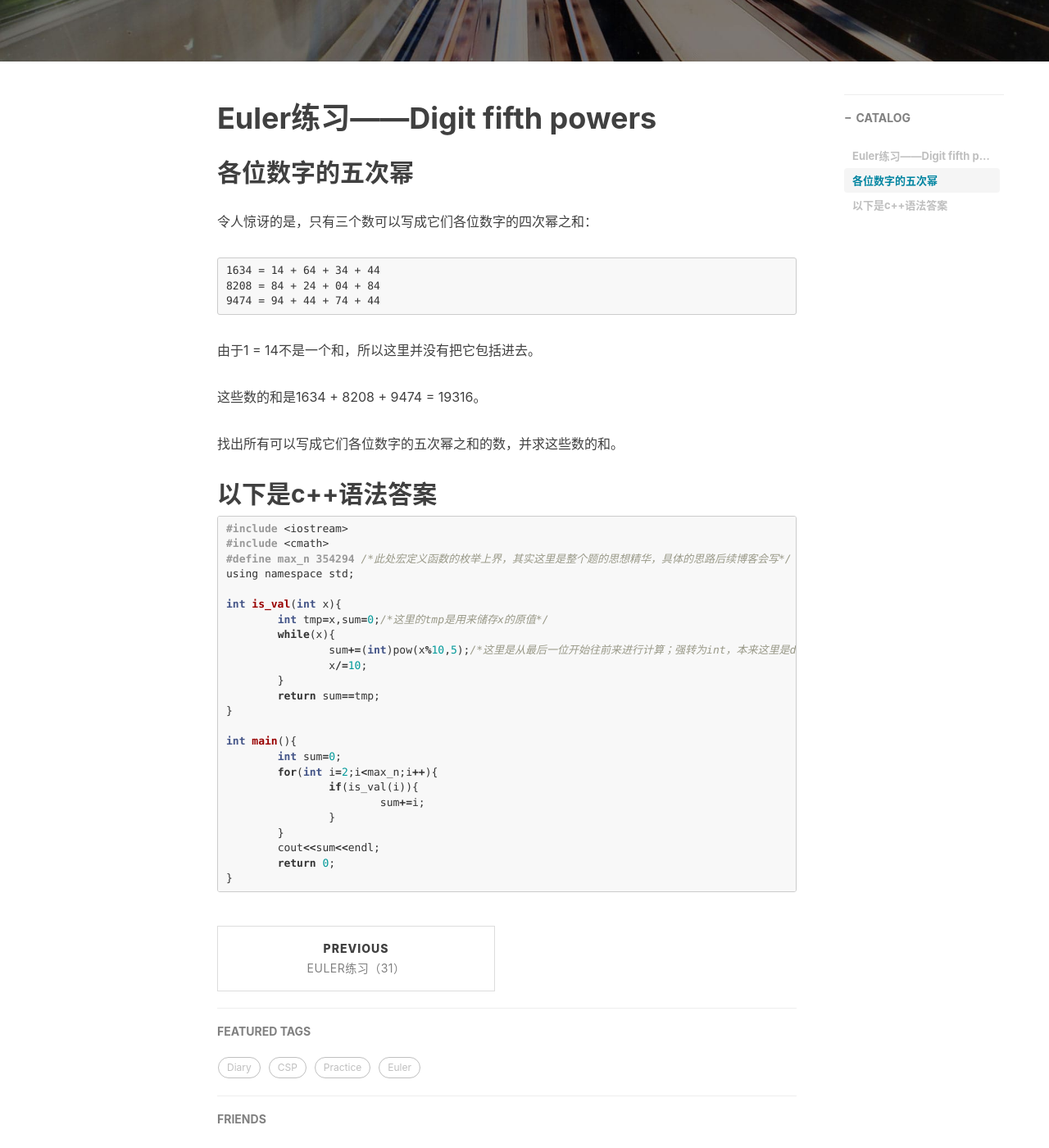
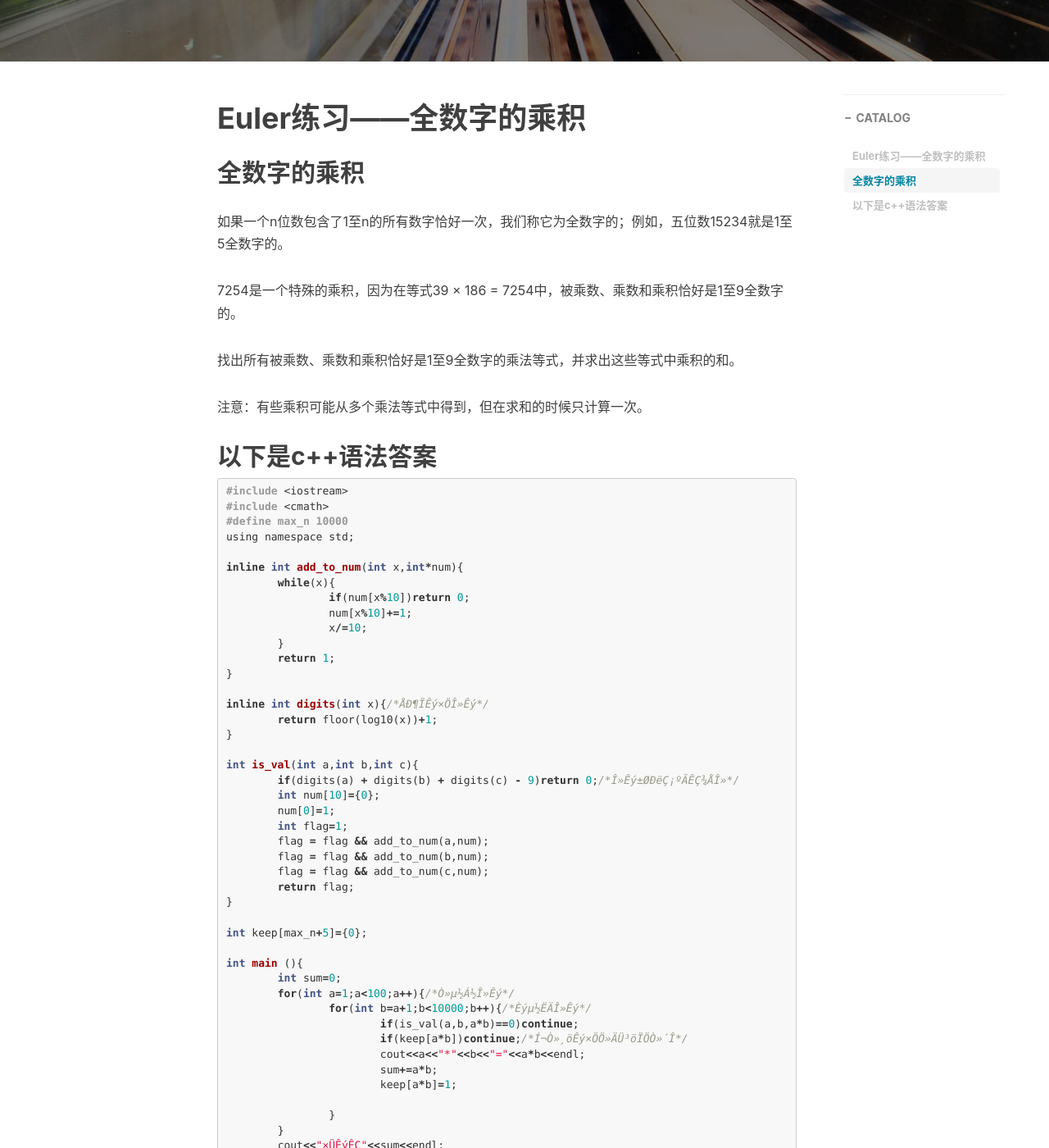
Before and after one commit to qiletian666/qiletian666.github.io, a Jekyll site: the page built from _posts/2019-08-09-欧拉计划32.md, in a window 1280 px wide and 1400 px high, scrolled down 448 px. Shown: the whole window at 82% size. Built offline with Jekyll 4.4.1, drawn with Linux system fonts in a browser that asks for light colours; nearby versions of some CDN libraries; comment, search, counter and statistics services are not loaded; some of the changed text lies outside the part shown.

Commit message:
Update 2019-08-09-欧拉计划32.md

````diff
--- a/_posts/2019-08-09-欧拉计划32.md
+++ b/_posts/2019-08-09-欧拉计划32.md
@@ -1,7 +1,7 @@
 ---
 layout:     post
 title:      Euler练习（32）
-subtitle:   Euler练习——
+subtitle:   Euler练习——全数字的乘积
 date:       2019-08-09
 author:     Mike Qi
 header-img: img/post-bg-2015.jpg
@@ -11,21 +11,17 @@ tags:
     - Euler
 ---
 
-# Euler练习——Digit fifth powers #
+# Euler练习——全数字的乘积 #
 
-## 各位数字的五次幂
+## 全数字的乘积
 
-令人惊讶的是，只有三个数可以写成它们各位数字的四次幂之和：
+如果一个n位数包含了1至n的所有数字恰好一次，我们称它为全数字的；例如，五位数15234就是1至5全数字的。
 
-    1634 = 14 + 64 + 34 + 44
-    8208 = 84 + 24 + 04 + 84
-    9474 = 94 + 44 + 74 + 44
+7254是一个特殊的乘积，因为在等式39 × 186 = 7254中，被乘数、乘数和乘积恰好是1至9全数字的。
 
-由于1 = 14不是一个和，所以这里并没有把它包括进去。
+找出所有被乘数、乘数和乘积恰好是1至9全数字的乘法等式，并求出这些等式中乘积的和。
 
-这些数的和是1634 + 8208 + 9474 = 19316。
-
-找出所有可以写成它们各位数字的五次幂之和的数，并求这些数的和。
+注意：有些乘积可能从多个乘法等式中得到，但在求和的时候只计算一次。
 
 
 ## 以下是c++语法答案 ##
@@ -35,27 +31,49 @@ tags:
 
 #include <cmath>
 
-#define max_n 354294 /*此处宏定义函数的枚举上界，其实这里是整个题的思想精华，具体的思路后续博客会写*/
+#define max_n 10000
 
 using namespace std;
 
-int is_val(int x){
-	int tmp=x,sum=0;/*这里的tmp是用来储存x的原值*/
+inline int add_to_num(int x,int*num){
 	while(x){
-		sum+=(int)pow(x%10,5);/*这里是从最后一位开始往前来进行计算；强转为int，本来这里是double类型 */
+		if(num[x%10])return 0;
+		num[x%10]+=1;
 		x/=10;
 	}
-	return sum==tmp;
+	return 1;
 }
 
-int main(){
+inline int digits(int x){/*ÅÐ¶ÏÊý×ÖÎ»Êý*/
+	return floor(log10(x))+1;
+}
+
+int is_val(int a,int b,int c){
+	if(digits(a) + digits(b) + digits(c) - 9)return 0;/*Î»Êý±ØÐëÇ¡ºÃÊÇ¾ÅÎ»*/
+	int num[10]={0};
+	num[0]=1;
+	int flag=1;
+	flag = flag && add_to_num(a,num);
+	flag = flag && add_to_num(b,num);
+	flag = flag && add_to_num(c,num);
+	return flag;
+}
+
+int keep[max_n+5]={0};
+
+int main (){
 	int sum=0;
-	for(int i=2;i<max_n;i++){
-		if(is_val(i)){
-			sum+=i;
+	for(int a=1;a<100;a++){/*Ò»µ½Á½Î»Êý*/
+		for(int b=a+1;b<10000;b++){/*Èýµ½ËÄÎ»Êý*/
+			if(is_val(a,b,a*b)==0)continue;
+			if(keep[a*b])continue;/*Í¬Ò»¸öÊý×ÖÖ»ÄÜ³öÏÖÒ»´Î*/
+			cout<<a<<"*"<<b<<"="<<a*b<<endl;
+			sum+=a*b;
+			keep[a*b]=1;
+
 		}
 	}
-	cout<<sum<<endl;
+	cout<<"×ÜÊýÊÇ"<<sum<<endl;
 	return 0;
 }
 ```
````
